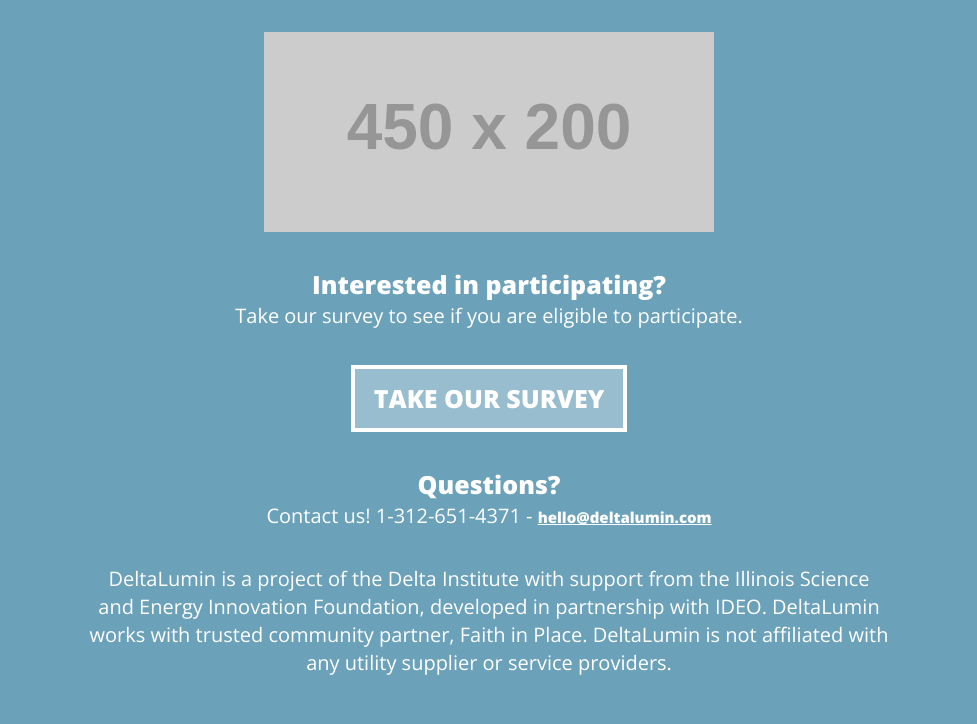
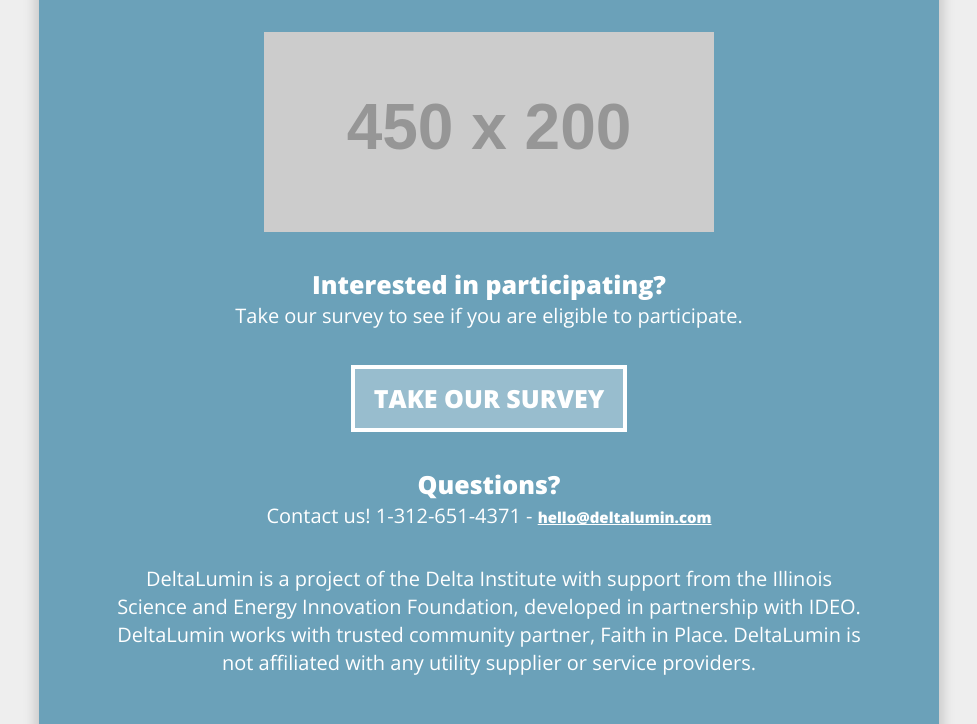
Before and after one commit to danswick/LuminDashboard, a plain HTML site: page webpage/landing/index.html in a window 1280 px wide. Shown: the part 222-946 px from the top of the page, without its empty margins (151-1128 px from the left). Drawn offline with nearby package versions, Linux system fonts and the light colour scheme; placeholder pictures from the web are drawn by us.

Commit message:
more futzing :love_hotel:

```diff
--- a/webpage/landing/css/main.css
+++ b/webpage/landing/css/main.css
@@ -17,19 +17,29 @@
 
 body {
     font-family: 'Open Sans', sans-serif;
-    background-color: #6ba1b9;
+    background-color: #eee;
 }
 
 #page {
     display: block;
     margin: 0px auto;
-    width: 800px;
+    padding: 0px 70px;
+    width: 900px;
+    /*border-left: 1px solid #777;
+    border-right: 1px solid #777;*/
     text-align: center;
+    background-color: #6ba1b9;
 }
 
 .center {
     display: block;
     margin: 0px auto;
+}
+
+.shadow {
+  -webkit-box-shadow: 0px 0px 10px 5px #ccc;  /* Safari 3-4, iOS 4.0.2 - 4.2, Android 2.3+ */
+  -moz-box-shadow:    0px 0px 10px 5px #ccc;  /* Firefox 3.5 - 3.6 */
+  box-shadow:         0px 0px 10px 5px #ccc;  /* Opera 10.5, IE 9, Firefox 4+, Chrome 6+, iOS 5 */
 }
 
 /*------------------------------------------------
@@ -38,23 +48,6 @@
 
 header {
     margin-bottom: 35px
-}
-
-
-nav {
-
-}
-
-#page {
-
-}
-
-#content {
-
-}
-
-aside {
-
 }
 
 footer {
--- a/webpage/landing/index.html
+++ b/webpage/landing/index.html
@@ -23,7 +23,7 @@
     <!--[if lt IE 7]>
         <p class="browsehappy">You are using an <strong>outdated</strong> browser. Please <a href="http://browsehappy.com/">upgrade your browser</a> to improve your experience.</p>
     <![endif]-->
-    <div id="page">
+    <div id="page" class="shadow">
         <header>
             <nav>
                 <a href="index.html" class="current-link">HOME</a>
```
Also changed, not shown: webpage/landing/about/index.html (+1 -1 lines).
